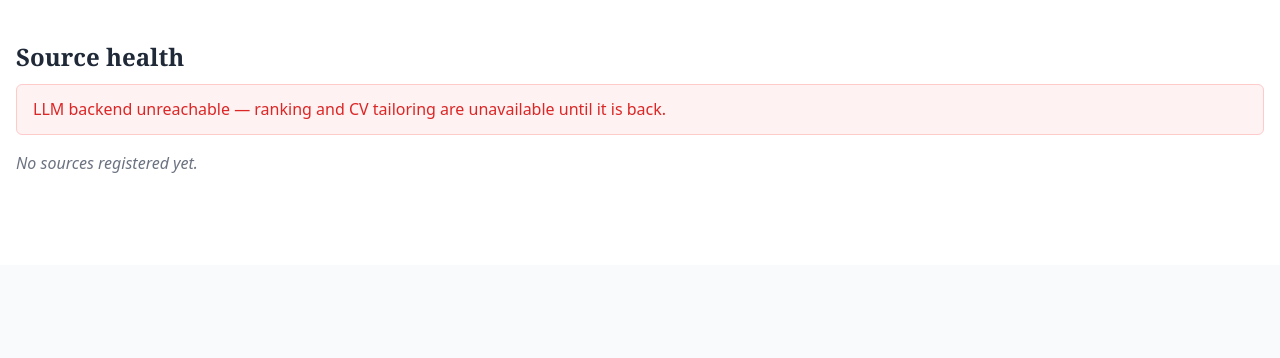
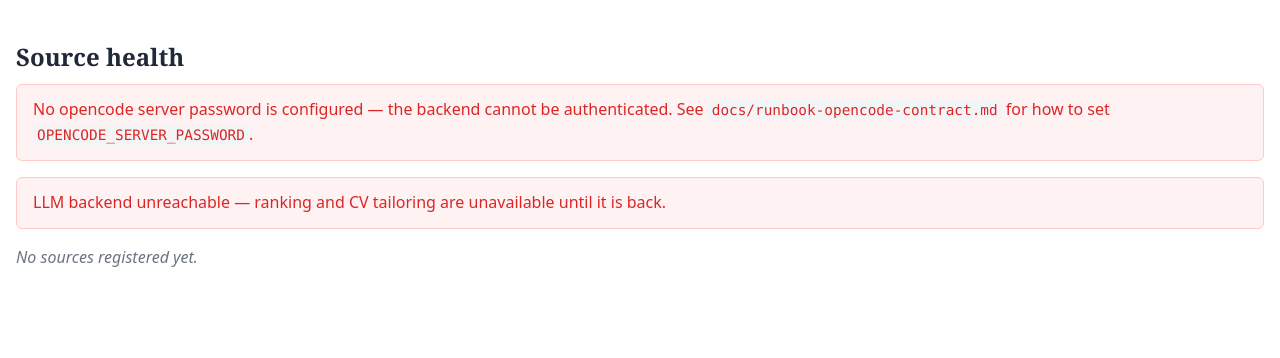
Before and after one commit to filipay/shortlist, a FastAPI app: template app/web/templates/html/queue.html in a window 1280 px wide. Shown: the part 711-1069 px from the top of the page. Before the commit the page ends 884 px from the top, so only its background shows below. Run offline with FastAPI, Linux system fonts and the light colour scheme; the template is opened without the code that fills it, so the values that code supplies are empty; style sheets or scripts are compiled from the project's sources.

Commit message:
feat(07.1-02): queue strip names the auth-missing backend case
- _health_strip carries auth_configured() and the queue route passes it as
  opencode_auth_configured (read from the same app.llm helper /health uses)
- _health_strip.html prepends id="llm-backend-auth-missing" when the backend is
  unreachable and no password is configured, pointing at the runbook
- pin the hint appears without a password and disappears once one is set

```diff
--- a/app/web/routes.py
+++ b/app/web/routes.py
@@ -42,7 +42,7 @@ from app.db.repositories.run_repo import RunSummary
 from app.db.repositories.source_repo import SourceHealth, get_source_health
 from app.db.session import get_session
 from app.domain.models import User
-from app.llm import get_llm_backend
+from app.llm import auth_configured, get_llm_backend
 from app.llm.base import LLMBackend
 from app.pipeline.rank import CV_FILENAME, RANK_SKIP_LABELS, ranking_in_progress
 from app.web.template_env import make_templates
@@ -73,8 +73,12 @@ _DISMISS_CONTEXT: Mapping[str, str] = MappingProxyType({"surface": "queue_dismis
 
 async def _health_strip(
     session: AsyncSession, backend: LLMBackend
-) -> tuple[list[SourceHealth], bool, str | None, str | None]:
-    """`(rows, reachable, version, error)` — never raises, never probes a board."""
+) -> tuple[list[SourceHealth], bool, str | None, str | None, bool]:
+    """`(rows, reachable, version, error, auth_configured)` — never raises.
+
+    The `auth_configured` boolean comes from the SAME `app.llm.auth_configured`
+    helper `/health` reads, so the report and the strip cannot disagree (D-138).
+    """
     try:
         rows = await get_source_health(session)
     except Exception as exc:  # noqa: BLE001 — decorative data must not 500 the page
@@ -85,9 +89,9 @@ async def _health_strip(
         outcome = await backend.health()
     except Exception as exc:  # noqa: BLE001 — ditto
         log.warning("queue.llm_health_failed", error=type(exc).__name__)
-        return rows, False, None, type(exc).__name__
+        return rows, False, None, type(exc).__name__, auth_configured()
 
-    return rows, bool(outcome.reachable), outcome.version, outcome.error
+    return rows, bool(outcome.reachable), outcome.version, outcome.error, auth_configured()
 
 
 def _cv_status() -> dict[str, Any]:
@@ -366,7 +370,9 @@ async def queue(
 
     last_run, last_run_fragment = await _last_run_strip(request, session)
     ranking_strip = await _ranking_strip(session, last_run)
-    source_health, reachable, version, error = await _health_strip(session, backend)
+    source_health, reachable, version, error, auth_configured_ = await _health_strip(
+        session, backend
+    )
 
     return templates.TemplateResponse(
         request,
@@ -382,6 +388,7 @@ async def queue(
             "opencode_reachable": reachable,
             "opencode_version": version,
             "opencode_error": error,
+            "opencode_auth_configured": auth_configured_,
         },
     )
 
--- a/app/web/templates/html/_health_strip.html
+++ b/app/web/templates/html/_health_strip.html
@@ -8,6 +8,13 @@
   <h2>Source health</h2>
 
   {% if not opencode_reachable %}
+  {% if not opencode_auth_configured %}
+  <p class="llm-status llm-unreachable" id="llm-backend-auth-missing">
+    No opencode server password is configured — the backend cannot be
+    authenticated. See <code>docs/runbook-opencode-contract.md</code> for how to
+    set <code>OPENCODE_SERVER_PASSWORD</code>.
+  </p>
+  {% endif %}
   <p class="llm-status llm-unreachable" id="llm-backend-unreachable">
     LLM backend unreachable{% if opencode_error %} ({{ opencode_error }}){% endif %}
     — ranking and CV tailoring are unavailable until it is back.
```
Also changed, not shown: tests/api/test_health.py (+22 -0 lines).
